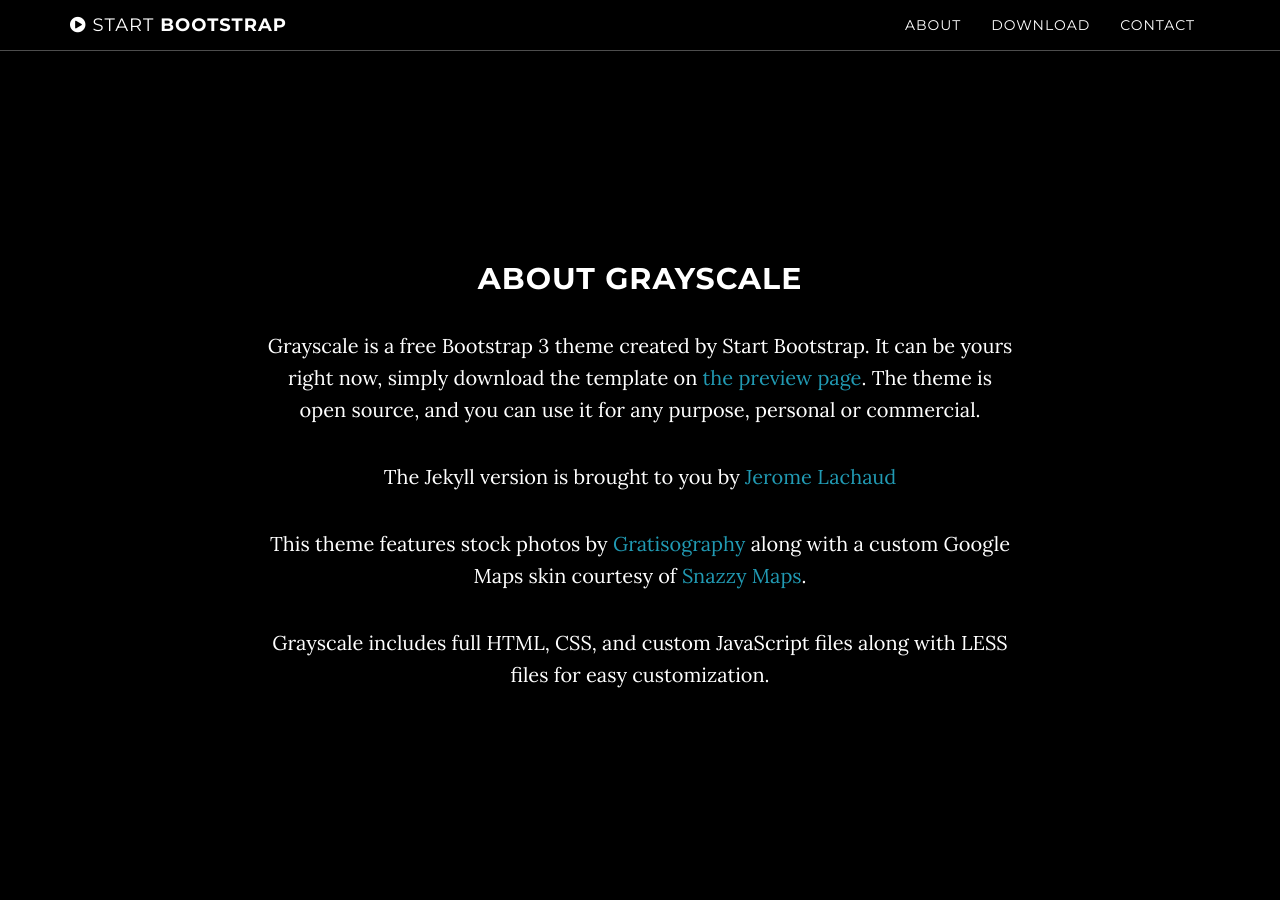
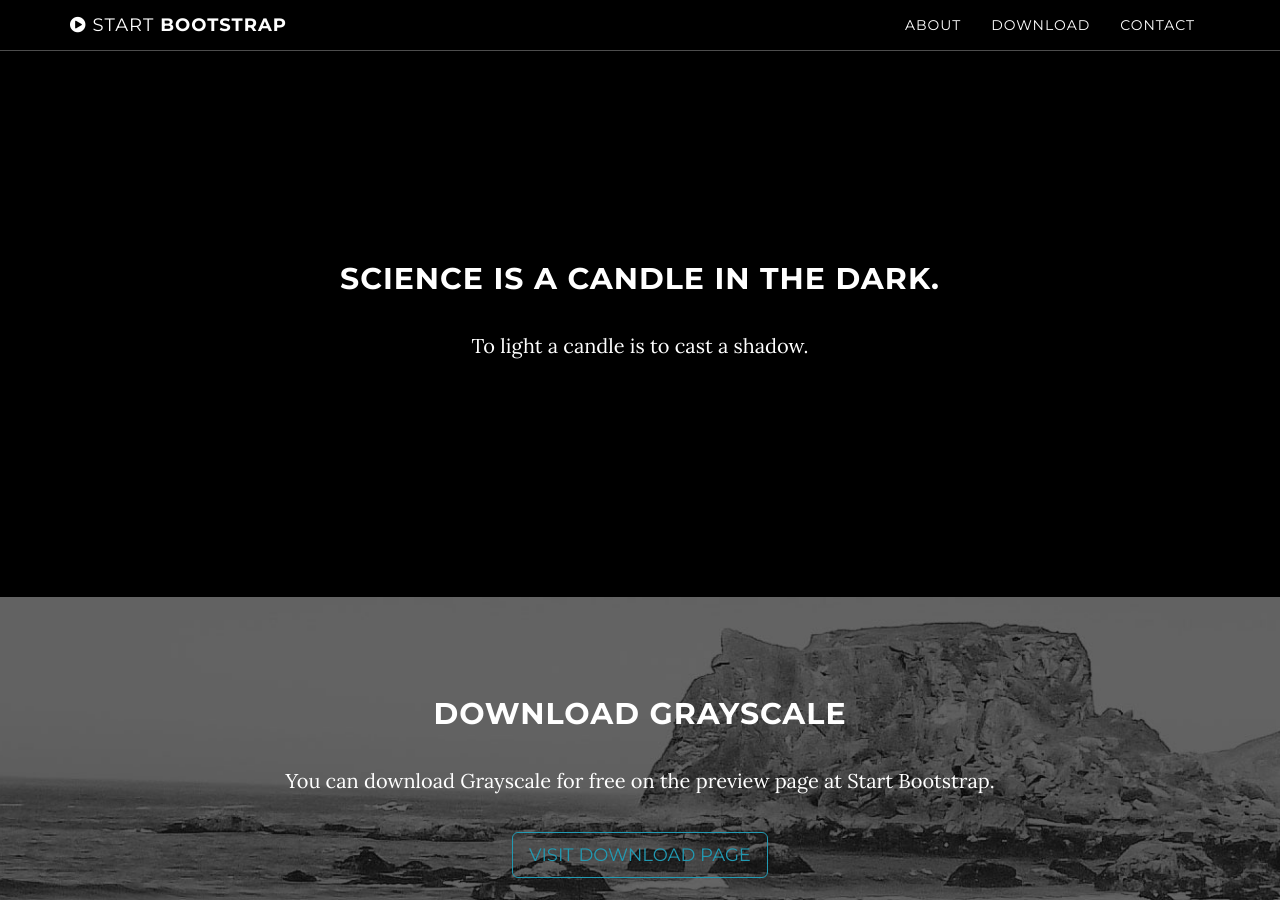
Before and after one commit to kbrevs/kbrevs.github.io, a Jekyll site: the page built from index.html, in a window 1280 px wide and 900 px high, scrolled down 838 px. Built offline with Jekyll 4.4.1, drawn with Linux system fonts in a browser that asks for light colours.

Commit message:
changing the basics

```diff
--- a/_includes/about.html
+++ b/_includes/about.html
@@ -2,11 +2,9 @@
     <section id="about" class="container content-section text-center">
         <div class="row">
             <div class="col-lg-8 col-lg-offset-2">
-                <h2>About Grayscale</h2>
-                <p>Grayscale is a free Bootstrap 3 theme created by Start Bootstrap. It can be yours right now, simply download the template on <a href="http://startbootstrap.com/template-overviews/grayscale/">the preview page</a>. The theme is open source, and you can use it for any purpose, personal or commercial.</p>
-                <p>The Jekyll version is brought to you by <a href="https://github.com/jeromelachaud">Jerome Lachaud</a></p>
-                <p>This theme features stock photos by <a href="http://gratisography.com/">Gratisography</a> along with a custom Google Maps skin courtesy of <a href="http://snazzymaps.com/">Snazzy Maps</a>.</p>
-                <p>Grayscale includes full HTML, CSS, and custom JavaScript files along with LESS files for easy customization.</p>
+                <h2>Science is a candle in the dark.</h2>
+                <p>To light a candle is to cast a shadow.</p>
+
             </div>
         </div>
     </section>
```
